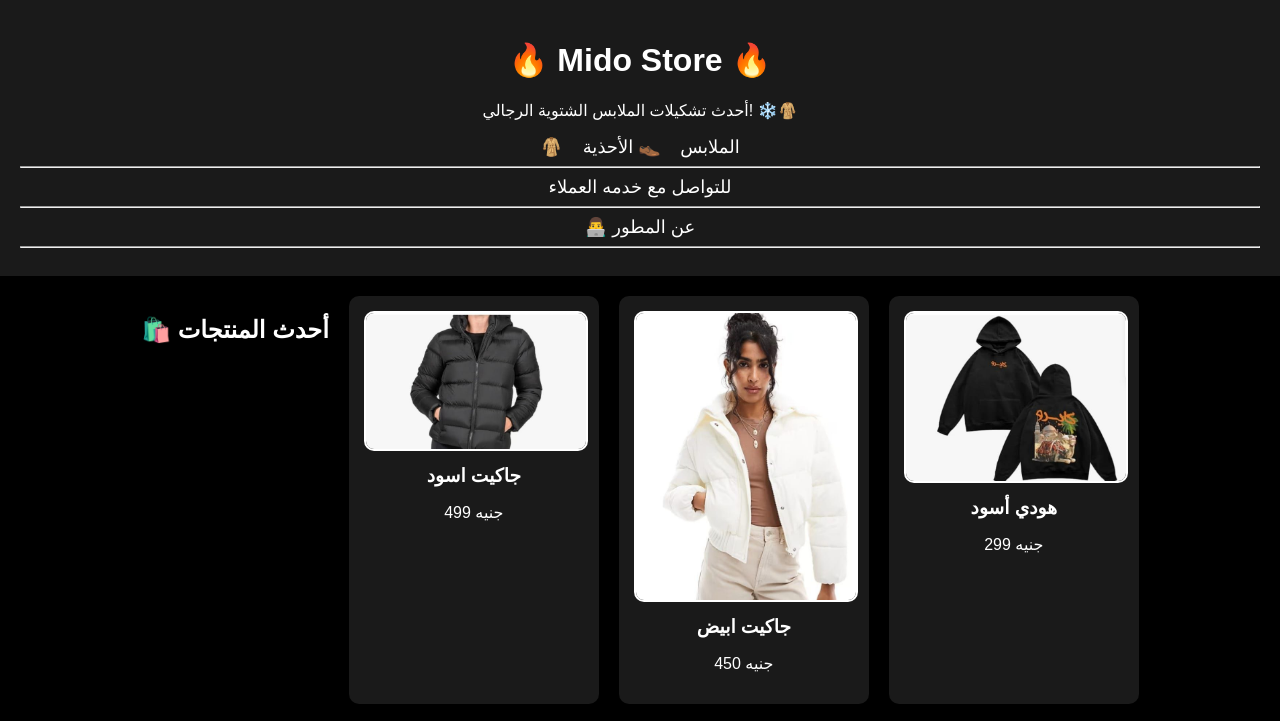
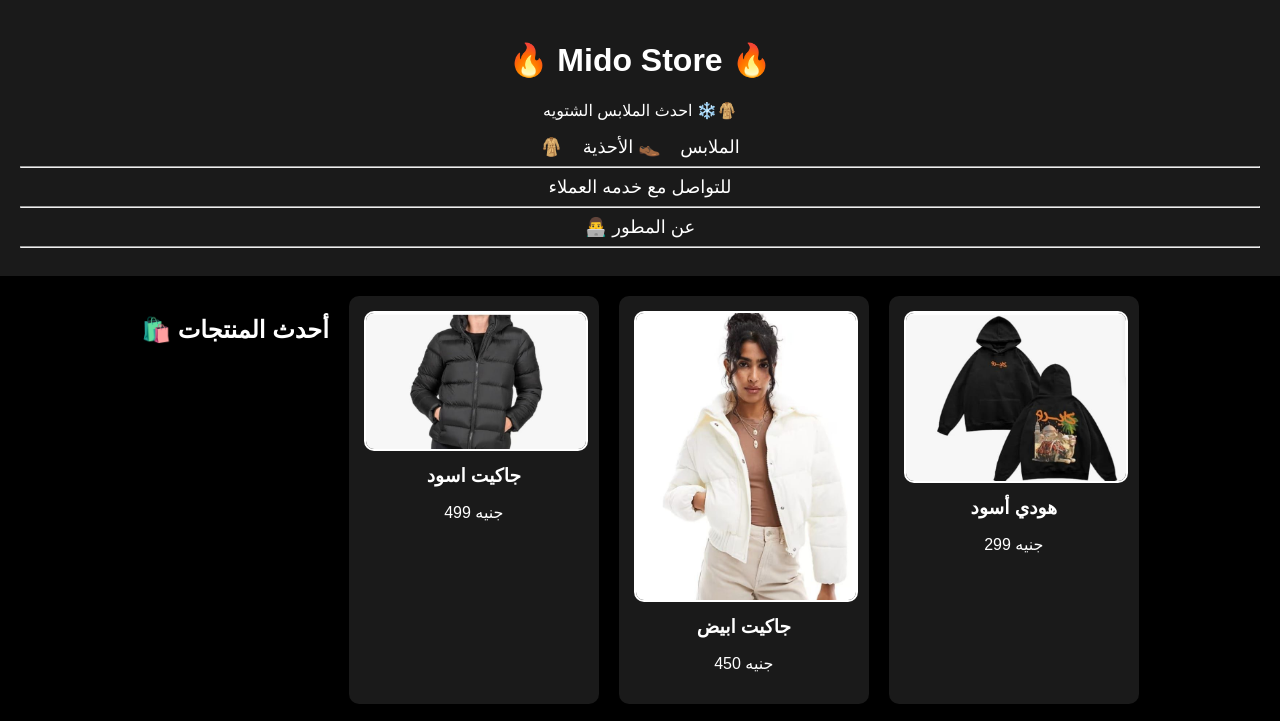
Before and after one commit to mohammedtarek206/MedoStore, a plain HTML site: page index.html in a window 1280 px wide. Shown: the top 721 px of the page. Drawn offline with Linux system fonts and the light colour scheme.

Commit message:
Add files via upload

```diff
--- a/index.html
+++ b/index.html
@@ -3,14 +3,14 @@
 <head>
     <meta charset="UTF-8">
     <meta name="viewport" content="width=device-width, initial-scale=1.0">
-    <title>Mido Store - ملابس شتوية رجالي</title>
+    <title>Mido Store - ملابس شتوية </title>
     <link rel="stylesheet" href="br.css">
 </head>
 <body>
 
     <header>
         <h1>🔥 Mido Store 🔥</h1>
-        <p>أحدث تشكيلات الملابس الشتوية الرجالي! ❄️🧥</p>
+        <p>احدث الملابس الشتويه ❄️🧥</p>
         <nav>
             <a href="index.html">🧥 الملابس</a>
             <a href="shoes.html">👞 الأحذية</a>
```
